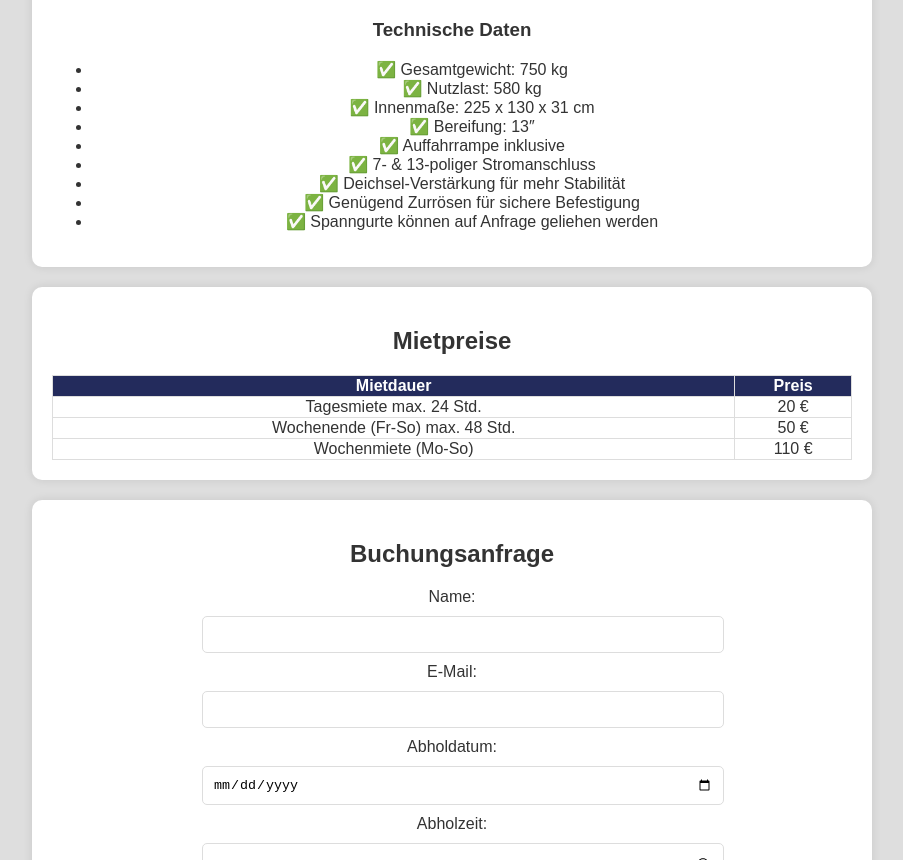
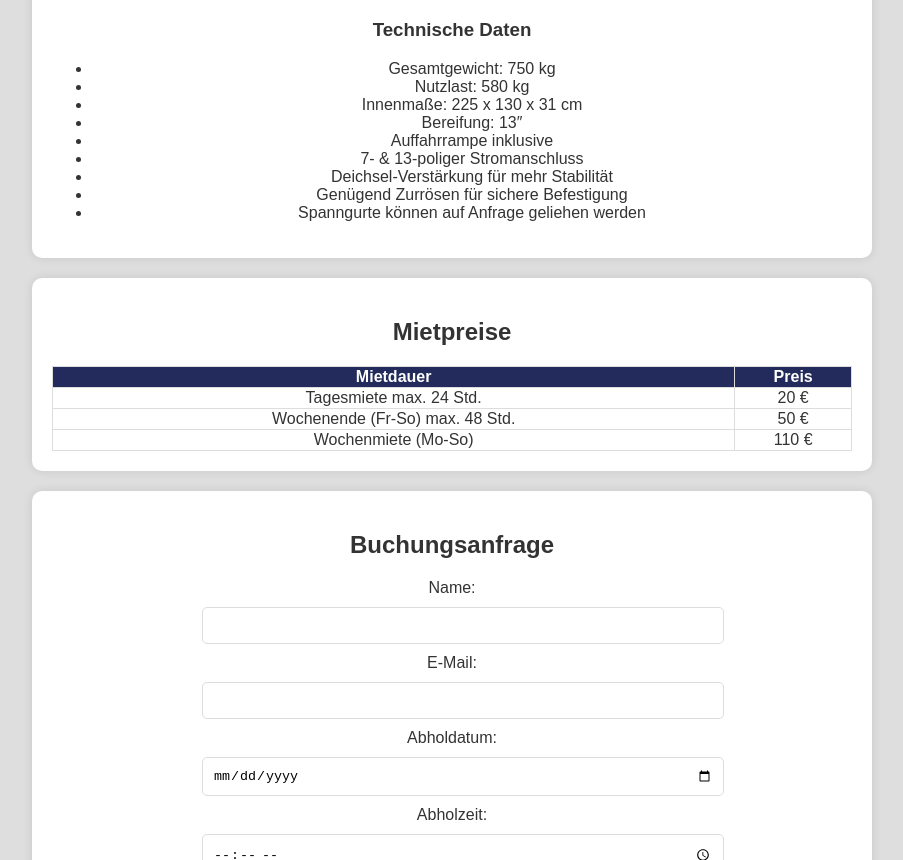
Before and after one commit to tobi32113/tmverleih.de, a plain HTML site: page index.html in a window 1280 px wide. Shown: the part 962-1822 px from the top of the page, without its empty margins (188-1091 px from the left). Drawn offline with Linux system fonts and the light colour scheme.

Commit message:
Update index.html

```diff
--- a/index.html
+++ b/index.html
@@ -31,15 +31,15 @@
         <img src="anhaenger.jpg" alt="Motorradanhänger" class="main-image">
         <h3>Technische Daten</h3>
         <ul class="details-list">
-            <li>✅ Gesamtgewicht: 750 kg</li>
-            <li>✅ Nutzlast: 580 kg</li>
-            <li>✅ Innenmaße: 225 x 130 x 31 cm</li>
-            <li>✅ Bereifung: 13″</li>
-            <li>✅ Auffahrrampe inklusive</li>
-            <li>✅ 7- & 13-poliger Stromanschluss</li>
-            <li>✅ Deichsel-Verstärkung für mehr Stabilität</li>
-            <li>✅ Genügend Zurrösen für sichere Befestigung</li>
-            <li>✅ Spanngurte können auf Anfrage geliehen werden</li>
+            <li> Gesamtgewicht: 750 kg</li>
+            <li> Nutzlast: 580 kg</li>
+            <li> Innenmaße: 225 x 130 x 31 cm</li>
+            <li> Bereifung: 13″</li>
+            <li> Auffahrrampe inklusive</li>
+            <li> 7- & 13-poliger Stromanschluss</li>
+            <li> Deichsel-Verstärkung für mehr Stabilität</li>
+            <li> Genügend Zurrösen für sichere Befestigung</li>
+            <li> Spanngurte können auf Anfrage geliehen werden</li>
         </ul>
     </section>
 
```
